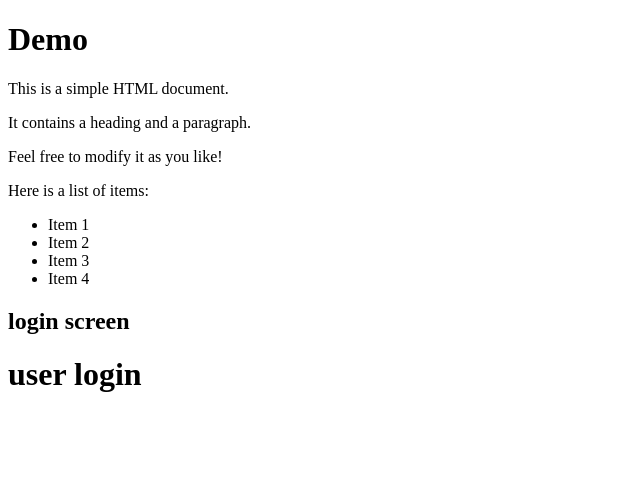
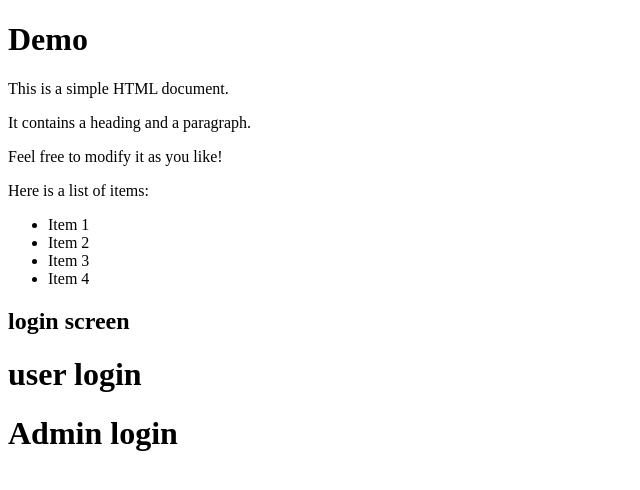
Before and after one commit to premchanduyerra123/gitdemo, a plain HTML site: page index.html in a window 1280 px wide. Shown: the whole page, without its empty margins (0-640 px from the left). Drawn offline with Linux system fonts and the light colour scheme.

Commit message:
rebasing done

```diff
--- a/index.html
+++ b/index.html
@@ -30,6 +30,7 @@
 
     <h2>login screen</h2>
     <h1>user login</h1>
+    <h1>Admin login</h1>
 </body>
 
 </html>
```
